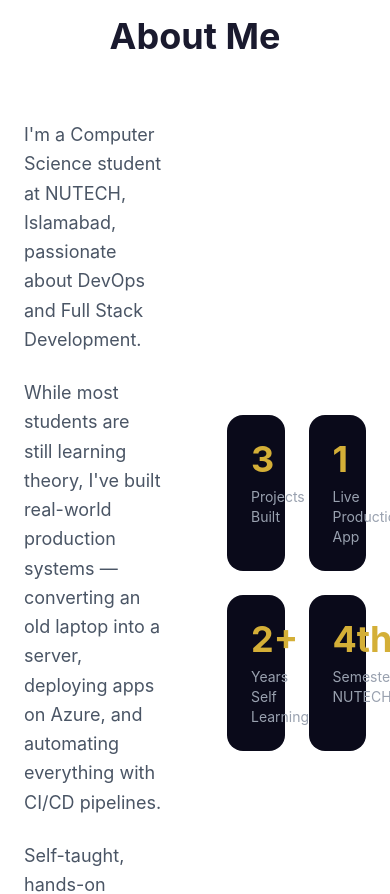
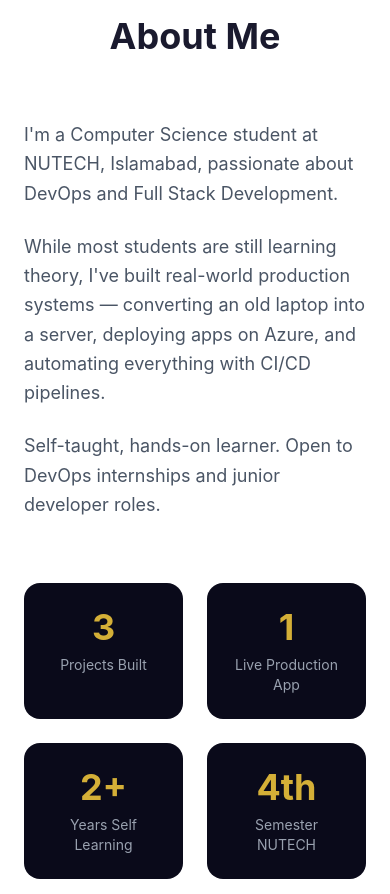
Before and after one commit to abdulhannan-dev0/portfolio, a React app: page / in a window 390 px wide. Shown: the part 1140-2034 px from the top of the page. Built offline with nearby package versions, Linux system fonts and the light colour scheme; the HTML template or start-up script is replaced by a standard one.

Commit message:
Fix mobile responsive

```diff
--- a/src/components/About.jsx
+++ b/src/components/About.jsx
@@ -3,7 +3,7 @@
     <section id="about" className="py-24 bg-white">
       <div className="max-w-6xl mx-auto px-6">
         <h2 className="text-4xl font-bold text-[#1a1a2e] text-center mb-16">About Me</h2>
-        <div className="grid grid-cols-2 gap-16 items-center">
+        <div className="grid grid-cols-1 md:grid-cols-2 gap-16 items-center">
           <div>
             <p className="text-gray-600 text-lg leading-relaxed mb-6">
               I'm a Computer Science student at NUTECH, Islamabad, passionate about DevOps and Full Stack Development.
```
